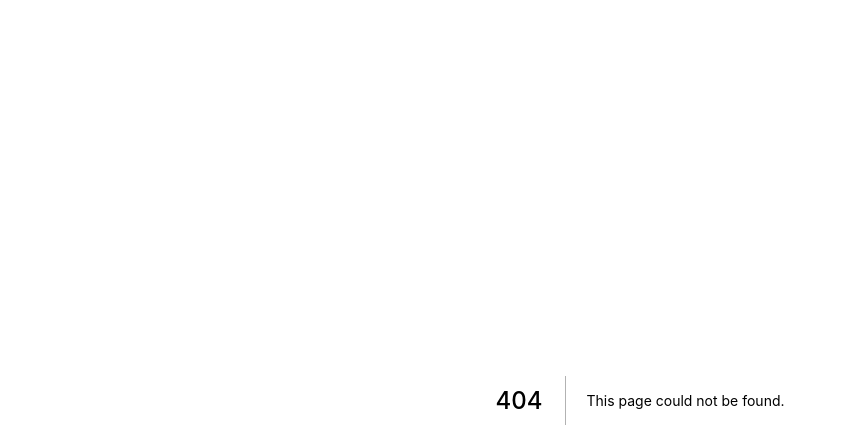
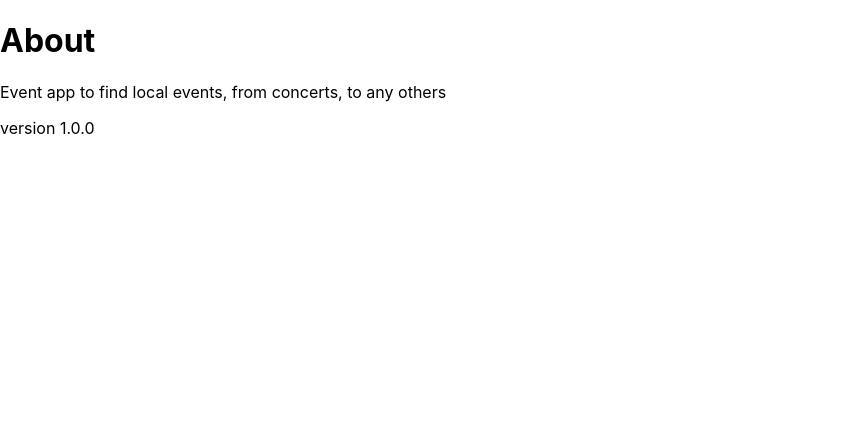
Before and after one commit to smillane/eventapp-frontend, a Next.js app: page /about in a window 1280 px wide. Before the commit this address had no page. Shown: the top 448 px of the page, without its empty margins (0-847 px from the left). Built offline with nearby package versions, Linux system fonts and the light colour scheme.

Commit message:
initial commit

```diff
--- /dev/null
+++ b/pages/about.js
@@ -0,0 +1,9 @@
+export default function AboutPage() {
+  return (
+    <div>
+      <h1>About</h1>
+      <p>Event app to find local events, from concerts, to any others</p>
+      <p>version 1.0.0</p>
+    </div>
+  )
+}
```
Also changed, not shown: pages/events/[slug].js (added, +7 -0 lines), pages/events/add.js (added, +7 -0 lines), pages/events/index.js (added, +7 -0 lines).
